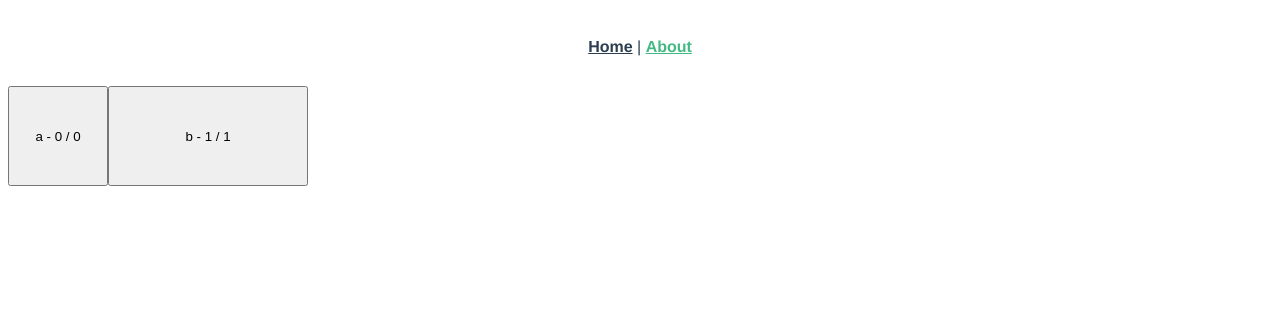
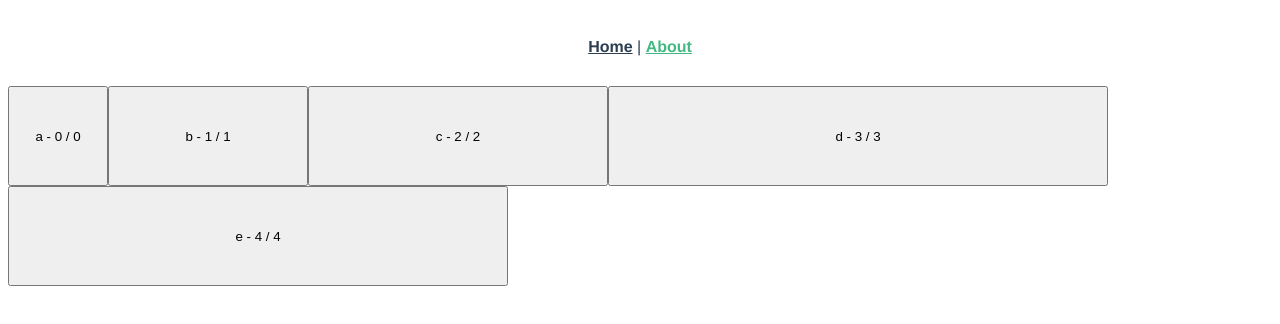
Before and after one commit to fito-cheol/LayoutCheol, a Vue app: page /about in a window 1280 px wide. Shown: the top 324 px of the page. Built offline with nearby package versions, Linux system fonts and the light colour scheme.

Commit message:
Size Without Drag

```diff
--- a/src/components/GridCustom/Item.vue
+++ b/src/components/GridCustom/Item.vue
@@ -91,17 +91,75 @@ export default {
       ]
     },
     style () {
-      let { zIndex, cellWidth, size, cellHeight, top, left } = this
+      let { zIndex, cellWidth, size, cellHeight, topStatic, leftStatic } = this
 
       return {
         zIndex,
         width: cellWidth * size + 'px',
         height: cellHeight + 'px',
-        transform: `translate3d(${left}px, ${top}px, 0)`
+        transform: `translate3d(${leftStatic}px, ${topStatic}px, 0)`
+      }
+    },
+    newStyle(){
+      let { zIndex, cellWidth, cellHeight, topStatic, leftStatic } = this
+
+      return {
+        zIndex, // 기본 1
+        width: cellWidth + 'px',
+        height: cellHeight + 'px',
+        transform: `translate3d(${leftStatic}px, ${topStatic}px, 0)` // 기본 좌표
       }
     },
 
+    leftStatic(){
+      let accumulSpace = 0
+      // let current_row = 0
+      let start_x = 0
+      let {rowCount, items, sort} = this
+      console.log('rowCount', rowCount, items, sort)
+      for (let i =0; i <= sort; i++){ //sort는 1부터 시작하니까 -1 해준다
+
+        let size = items[i].size
+        let rowNumber = Math.floor((accumulSpace + size - 1) / rowCount)
+        let isOverFlow = Math.floor(accumulSpace / rowCount) != rowNumber;
+        let emptySpace = isOverFlow ? rowCount - (accumulSpace % rowCount): 0;
+        let addedSpace = emptySpace + size
+
+        // current_row = rowNumber
+
+        start_x = (accumulSpace + emptySpace) % rowCount
+        accumulSpace += addedSpace
+        if (sort==1){
+          // console.log(sort, size, rowNumber, isOverFlow, emptySpace, addedSpace)
+        }
+
+      }
+      // items에서 내 앞에 있는 cell 정보만 잘라내기
+      // 얼마나 앞 셀들이 공간을 차지 했는지 알아내기 rowCount 0이 아니라는 전제
+      console.log('accumulSpace', sort, start_x, accumulSpace)
+      return this.rowShift + start_x * this.cellWidth
+    },
+    topStatic(){
+      let accumulSpace = 0
+      let current_row = 0
+      // let start_x = 0
+      let {rowCount, items, sort} = this
+      for (let i =0; i <= sort; i++){ //sort는 1부터 시작하니까 -1 해준다
+
+        let size = items[i].size
+        let rowNumber = Math.floor((accumulSpace + size - 1) / rowCount)
+        let isOverFlow = Math.floor(accumulSpace / rowCount) != rowNumber;
+        let emptySpace = isOverFlow ? rowCount - (accumulSpace % rowCount): 0;
+        let addedSpace = emptySpace + size
+
+        current_row = rowNumber
+        // start_x = (accumulSpace + emptySpace) % rowCount
+        accumulSpace += addedSpace
+      }
+      return current_row * this.cellHeight
+    },
     left () {
+
       return this.dragging
         ? this.shiftX
         : this.rowShift + (this.sort % this.rowCount) * this.cellWidth
--- a/src/views/About.vue
+++ b/src/views/About.vue
@@ -33,7 +33,9 @@ export default {
         'c',
       ],
       newItems:[
-        {content:'a', size:1},{content:'b',size:2}
+        {content:'a', size:1},{content:'b',size:2},
+        {content:'c',size:3},{content:'d',size:5},
+        {content:'e',size:5},
       ]
     }
   }
```
